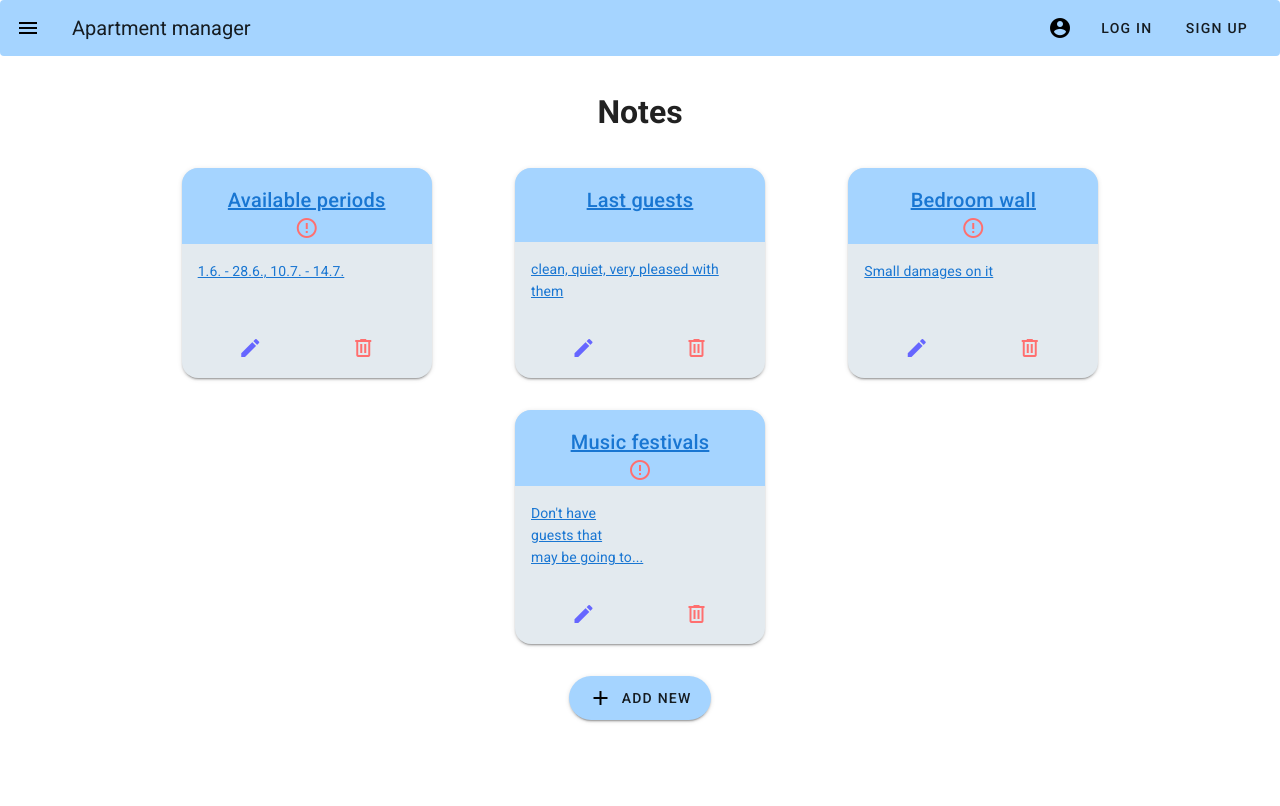
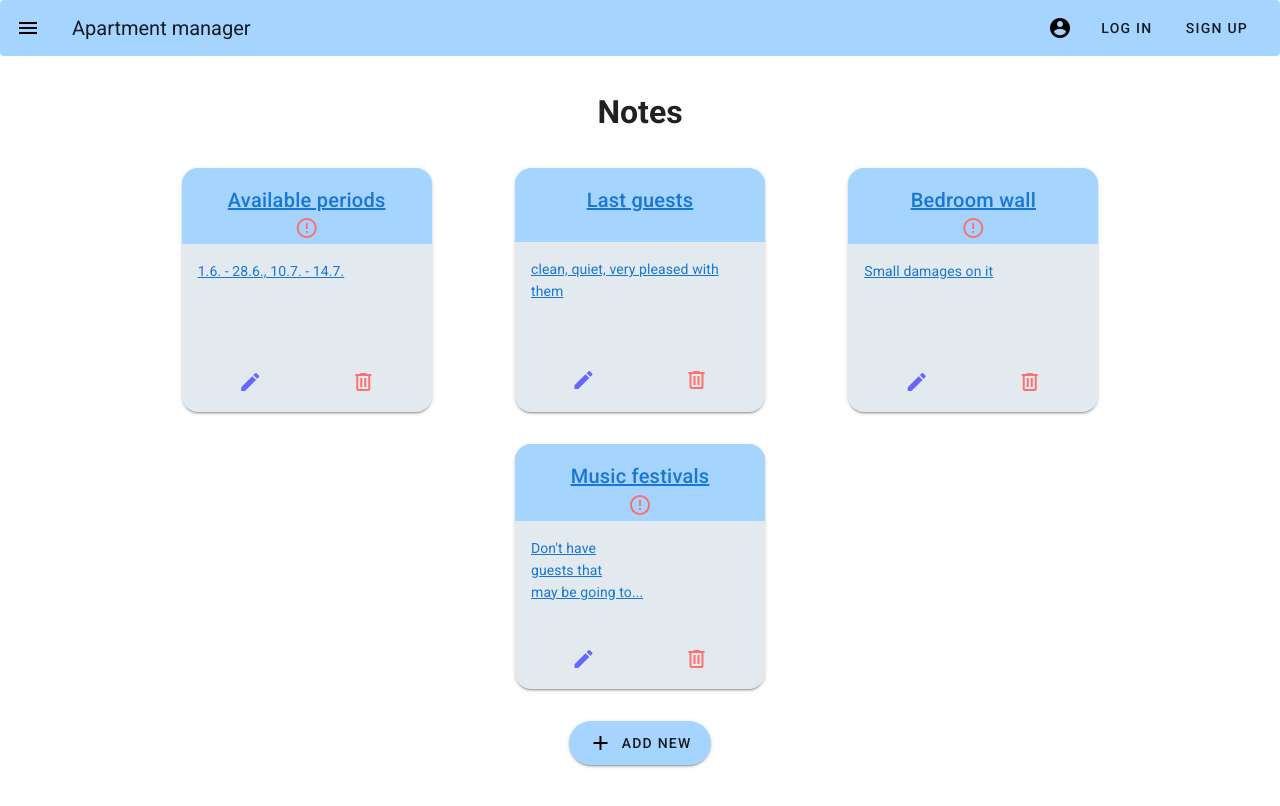
Before and after one commit to b0rke-mborina/apartment-manager-frontend, a Vue app: page /notes in a window 1280 px wide. Shown: the top 806 px of the page. Built offline with nearby package versions, Linux system fonts and the light colour scheme.

Commit message:
Made edit and detail for note and to-do list the same route, renamed files, fixed links to new routes

```diff
--- a/src/components/NoteItem.vue
+++ b/src/components/NoteItem.vue
@@ -1,21 +1,24 @@
 <template>
 	<v-card color="#E3EAEF" width="250" class="ma-4 rounded-xl notes-card d-flex flex-column">
-		<router-link :to="{ name: 'note-detail', params: { id: note.ObjectId }}" class="router-link notes-header pt-3">
+		<router-link :to="{ name: 'note-detail-edit', params: { id: note.ObjectId }}" class="router-link notes-header pt-3">
 			<v-card-title class="pt-1 justify-center text-break">{{ note.heading }}</v-card-title>
 			<v-card-subtitle class="text-center pb-1">
 				<v-icon v-if="note.important === true" icon color="#FF6F6F">mdi-alert-circle-outline</v-icon>
 				<v-icon v-else-if="note.important === false"></v-icon>
 			</v-card-subtitle>
 		</router-link>
-		<router-link :to="{ name: 'note-detail', params: { id: note.ObjectId }}" class="router-link flex-div">
+		<router-link :to="{ name: 'note-detail-edit', params: { id: note.ObjectId }}" class="router-link flex-main">
 			<v-card-text v-if="note.body.length <= 100">{{ note.body }}</v-card-text>
 			<v-card-text v-else-if="note.body.length > 100
-							 || (note.body.split(/\r\n|\r|\n/).length) > 3"
+										  || (note.body.split(/\r\n|\r|\n/).length) > 3"
 							 class="note-body">{{ getStringForRender() }}...</v-card-text>
+			<v-spacer></v-spacer>
+			<v-card-text class="pa-0"></v-card-text>
 		</router-link>
-		<v-spacer v-if="note.body.length <= 100"></v-spacer>
 		<v-card-actions class="flex-bottom pa-3">
-			<IconEdit/>
+			<router-link :to="{ name: 'note-detail-edit', params: { id: note.ObjectId }}" class="router-link">
+				<IconEdit/>
+			</router-link>
 			<IconDelete itemType="note" itemCaptionType="heading" :itemName="note.header" />
 		</v-card-actions>
 	</v-card>
@@ -49,6 +52,12 @@ export default {
 .notes-header {
 	background-color: #A5D4FF;
 }
+.flex-main {
+	display: flex;
+	flex-direction: column;
+	justify-content: space-between;
+	height: 108px;
+}
 .note-body {
 	white-space: pre;
 }
--- a/src/components/ToDoListItem.vue
+++ b/src/components/ToDoListItem.vue
@@ -1,26 +1,28 @@
 <template>
 	<v-card color="#E3EAEF" width="250" min-height="350" class="ma-4 rounded-xl notes-card d-flex flex-column">
-		<router-link :to="{ name: 'todolist-detail', params: { id: toDoList.ObjectId }}"
+		<router-link :to="{ name: 'todolist-detail-edit', params: { id: toDoList.ObjectId }}"
 						 class="router-link todolists-header pa-3">
 			<v-card-title class="py-2 justify-center text-center text-break">{{ toDoList.title }}</v-card-title>
 			<div class="text-center">
 				<v-card-subtitle class="px-2 py-0">{{ toDoList.date }}</v-card-subtitle>
 			</div>
 		</router-link>
-		<router-link :to="{ name: 'todolist-detail', params: { id: toDoList.ObjectId }}" class="router-link flex-main pa-3">
+		<router-link :to="{ name: 'todolist-detail-edit', params: { id: toDoList.ObjectId }}" class="router-link flex-main pa-3">
 			<v-card-text v-for="item in toDoList.items.slice(0, 5)"  v-bind:key="item.ObjectId" class="pa-1">
 				<v-icon v-if="item.completed === true" icon>mdi-checkbox-marked-circle</v-icon>
 				<v-icon v-if="item.completed === false" icon>mdi-checkbox-blank-circle-outline</v-icon>
 				<span class="px-2">{{ item.name }}</span>
 			</v-card-text>
-			<v-card-text v-if="toDoList.items.length > 5" class="pa-0 ml-9">
+			<v-card-text v-if="toDoList.items.length > 5" class="pa-0 ml-9 dots">
 				<v-icon icon color="#000000">mdi-dots-horizontal</v-icon>
 			</v-card-text>
 			<v-spacer></v-spacer>
 			<v-card-text v-if="toDoList.completed === true" class="pa-2 text-center completed">COMPLETED</v-card-text>
 		</router-link>
 		<v-card-actions class="flex-bottom pa-3">
-			<IconEdit/>
+			<router-link :to="{ name: 'todolist-detail-edit', params: { id: toDoList.ObjectId }}" class="router-link">
+				<IconEdit/>
+			</router-link>
 			<IconDelete itemType="to-do list" itemCaptionType="title" :itemName="toDoList.title" />
 		</v-card-actions>
 	</v-card>
@@ -57,6 +59,9 @@ export default {
 	flex-direction: row;
 	justify-content: space-around;
 }
+.dots {
+	width: 80%;
+}
 .completed {
 	font-size: 20px;
 	font-weight: bold;
--- a/src/router/index.js
+++ b/src/router/index.js
@@ -14,8 +14,8 @@ import SignupView from '../views/SignupView.vue';
 import AccomodationDetailView from '../views/AccomodationDetailView.vue';
 import ReservationDetailView from '../views/ReservationDetailView.vue';
 import GuestDetailView from '../views/GuestDetailView.vue';
-import ToDoListDetailView from '../views/ToDoListDetailView.vue';
-import NoteDetailView from '../views/NoteDetailView.vue';
+import ToDoListDetailEditView from '../views/ToDoListDetailEditView.vue';
+import NoteDetailEditView from '../views/NoteDetailEditView.vue';
 
 Vue.use(VueRouter)
 
@@ -71,8 +71,8 @@ const routes = [
 	{
 		path: '/todolist/:id',
 		props: true,
-		name: 'todolist-detail',
-		component: ToDoListDetailView
+		name: 'todolist-detail-edit',
+		component: ToDoListDetailEditView
 	},
 	{
 		path: '/notes',
@@ -82,8 +82,8 @@ const routes = [
 	{
 		path: '/note/:id',
 		props: true,
-		name: 'note-detail',
-		component: NoteDetailView
+		name: 'note-detail-edit',
+		component: NoteDetailEditView
 	},
 	{
 		path: '/login',
```
Also changed, not shown: src/views/NoteDetailEditView.vue (renamed from src/views/NoteDetailView.vue), src/views/ToDoListDetailEditView.vue (renamed from src/views/ToDoListDetailView.vue).
